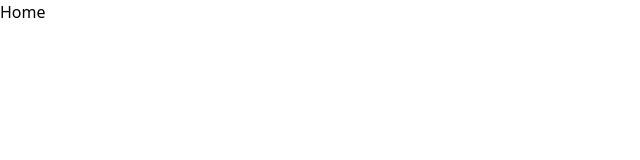
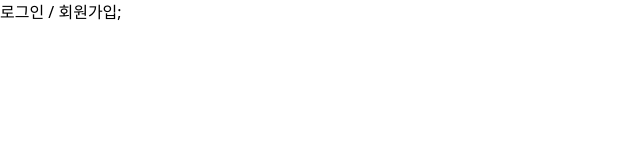
Before and after one commit to choichangyeon/MBTI-Classic, a React (Vite) app: page / in a window 1280 px wide. Shown: the top 160 px of the page, without its empty margins (0-640 px from the left). Built offline with nearby package versions, Linux system fonts and the light colour scheme.

Commit message:
feat:#5 라우터 적용 및 헤더 컴포넌트 생성

```diff
--- a/jsconfig.json
+++ b/jsconfig.json
@@ -6,6 +6,7 @@
       "@pages/*": ["src/pages/*"],
       "@components/*": ["src/components/*"],
       "@utils/*": ["src/utils/*"],
+      "@layouts/*": ["src/layouts/*"],
       "@data/*": ["src/data/*"],
       "@api/*": ["src/api/*"]
     }
--- a/src/App.jsx
+++ b/src/App.jsx
@@ -1,4 +1,4 @@
-import Router from "./app/Router";
+import Router from "@/app/Router";
 
 function App() {
   return <Router />;
--- a/src/app/Router.jsx
+++ b/src/app/Router.jsx
@@ -1,24 +1,49 @@
-import { BrowserRouter, Routes, Route } from "react-router-dom";
+import { createBrowserRouter, RouterProvider } from "react-router-dom";
 import Home from "@pages/Home";
 import Login from "@pages/Login";
 import Signup from "@pages/Signup";
 import Mypage from "@pages/Mypage";
 import Test from "@pages/Test";
 import Result from "@pages/Result";
+import RootLayout from "@layouts/RootLayout";
 
 const Router = () => {
-  return (
-    <BrowserRouter>
-      <Routes>
-        <Route path="/" element={<Home />} />
-        <Route path="/login" element={<Login />} />
-        <Route path="/signup" element={<Signup />} />
-        <Route path="/mypage" element={<Mypage />} />
-        <Route path="/test" element={<Test />} />
-        <Route path="/result" element={<Result />} />
-      </Routes>
-    </BrowserRouter>
-  );
+  const Routes = [
+    {
+      path: "/",
+      element: <RootLayout />,
+      children: [
+        {
+          path: "",
+          element: <Home />,
+        },
+        {
+          path: "/login",
+          element: <Login />,
+        },
+        {
+          path: "/signup",
+          element: <Signup />,
+        },
+        {
+          path: "/mypage",
+          element: <Mypage />,
+        },
+        {
+          path: "/test",
+          element: <Test />,
+        },
+        {
+          path: "/result",
+          element: <Result />,
+        },
+      ],
+    },
+  ];
+
+  const router = createBrowserRouter([...Routes]);
+
+  return <RouterProvider router={router}></RouterProvider>;
 };
 
 export default Router;
--- /dev/null
+++ b/src/components/header/AuthButton.jsx
@@ -0,0 +1,9 @@
+const AuthButton = () => {
+  return (
+    <>
+      <button>로그인</button> / <button>회원가입</button>;
+    </>
+  );
+};
+
+export default AuthButton;
--- /dev/null
+++ b/src/layouts/Header.jsx
@@ -0,0 +1,7 @@
+import AuthButton from "@components/header/AuthButton";
+
+const Header = () => {
+  return <AuthButton></AuthButton>;
+};
+
+export default Header;
--- /dev/null
+++ b/src/layouts/RootLayout.jsx
@@ -0,0 +1,12 @@
+import { Outlet } from "react-router-dom";
+import Header from "./Header";
+
+const RootLayout = () => {
+  return (
+    <Header>
+      <Outlet />
+    </Header>
+  );
+};
+
+export default RootLayout;
--- a/vite.config.js
+++ b/vite.config.js
@@ -9,6 +9,7 @@ export default defineConfig({
       { find: "@", replacement: "/src" },
       { find: "@pages", replacement: "/src/pages" },
       { find: "@components", replacement: "/src/components" },
+      { find: "@layouts", replacement: "/src/layouts" },
       { find: "@utils", replacement: "/src/utils" },
       { find: "@api", replacement: "/src/api" },
       { find: "@data", replacement: "/src/data" },
```
